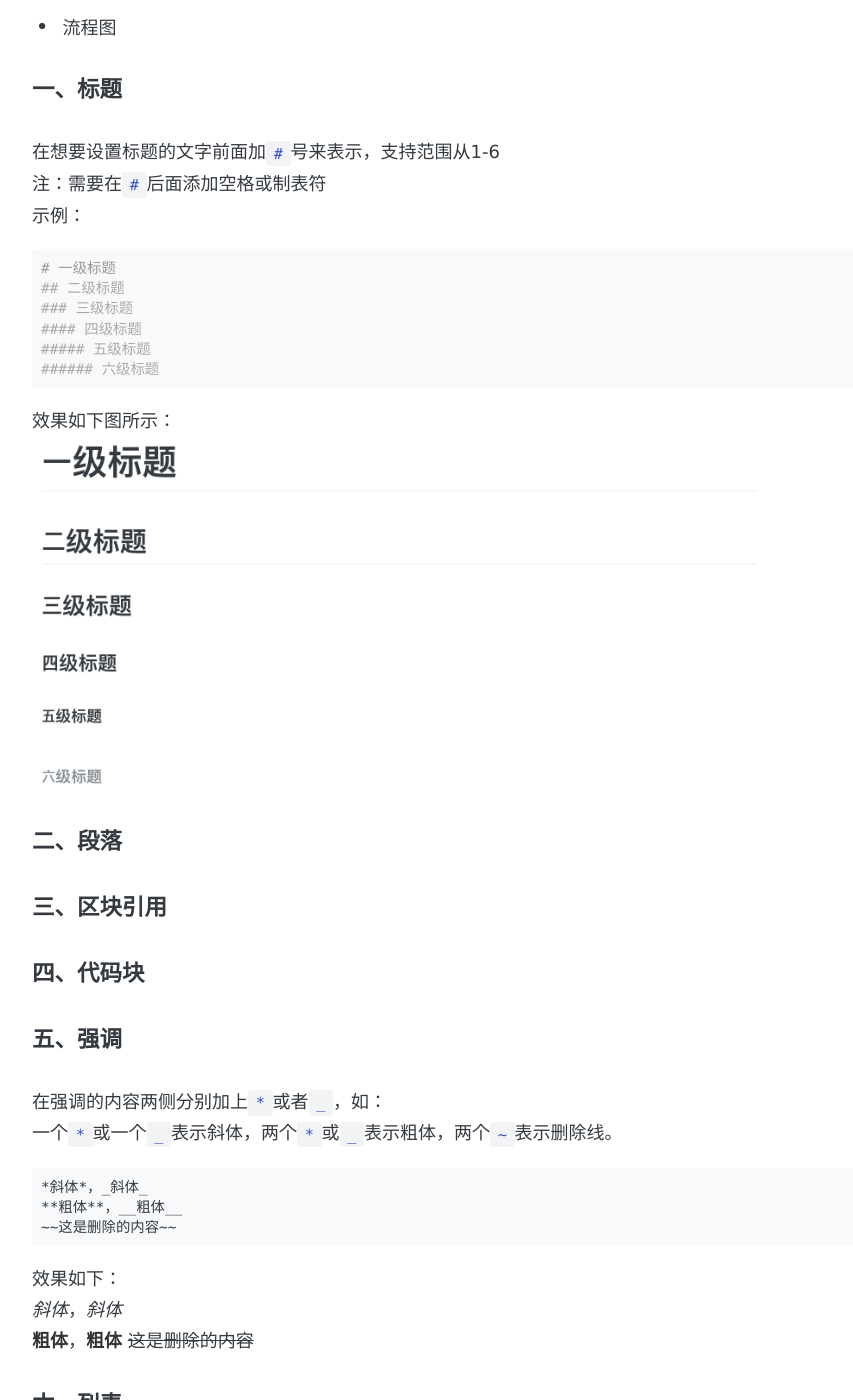
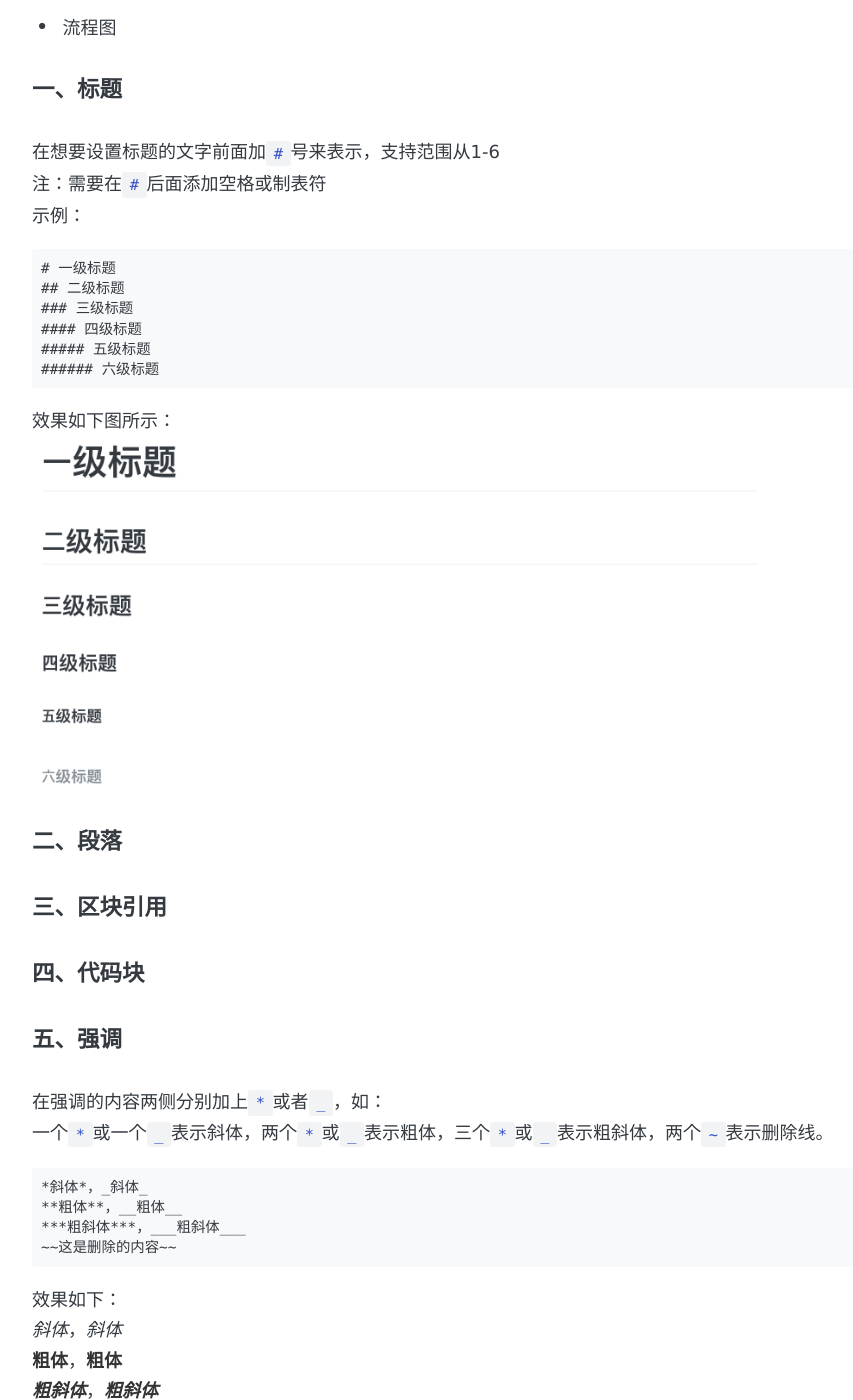
Before and after one commit to perfiffer/perfiffer.github.io, a Jekyll site: the page built from _posts/2019-04-16-markdown语法.md, in a window 1280 px wide and 1400 px high, scrolled down 726 px. Shown: the whole window, without its empty margins (194-1047 px from the left). Built offline with Jekyll 4.4.1, drawn with Linux system fonts in a browser that asks for light colours; some web fonts are replaced; comment, search, counter and statistics services are not loaded; some of the changed text lies outside the part shown.

Commit message:
blog update

````diff
--- a/_posts/2019-04-16-markdown语法.md
+++ b/_posts/2019-04-16-markdown语法.md
@@ -24,7 +24,7 @@
 在想要设置标题的文字前面加`#`号来表示，支持范围从1-6
 注：需要在`#`后面添加空格或制表符
 示例：
-```markdown
+```
 # 一级标题
 ## 二级标题
 ### 三级标题
@@ -43,21 +43,23 @@
 
 #### 五、强调
 在强调的内容两侧分别加上`*`或者`_`，如：
-一个`*`或一个`_`表示斜体，两个`*`或`_`表示粗体，两个`~`表示删除线。
+一个`*`或一个`_`表示斜体，两个`*`或`_`表示粗体，三个`*`或`_`表示粗斜体，两个`~`表示删除线。
 ```
 *斜体*，_斜体_
 **粗体**，__粗体__
+***粗斜体***，___粗斜体___
 ~~这是删除的内容~~
 ```
 效果如下：
 *斜体*，_斜体_
 **粗体**，__粗体__
+***粗斜体***，___粗斜体___
 ~~这是删除的内容~~
 
 #### 六、列表
 ##### 无序列表
 无序列表用`+`，`-`， `*`表示，示例如下：
-```markdown
+```
 + 第一项
 + 第二项
 + 第三项
@@ -75,7 +77,7 @@
 
 ##### 有序列表
 有序列表直接用数字表示，实例如下：
-```markdown
+```
 1. 第一
 2. 第二
 3. 第三
@@ -98,8 +100,18 @@
 ***
 ****
 
-#### 八、链接
-
+#### 八、超链接
+链接可以用来跳转外部网站，格式如下：
+```
+[超链接名](超链接地址 "超链接title")
+title可选
+```
+示例：
+```
+[百度](https://www.baidu.com)
+```
+效果如下：
+[百度](http://www.baidu.com)
 #### 九、图片
 
 #### 十、反斜杠
````
